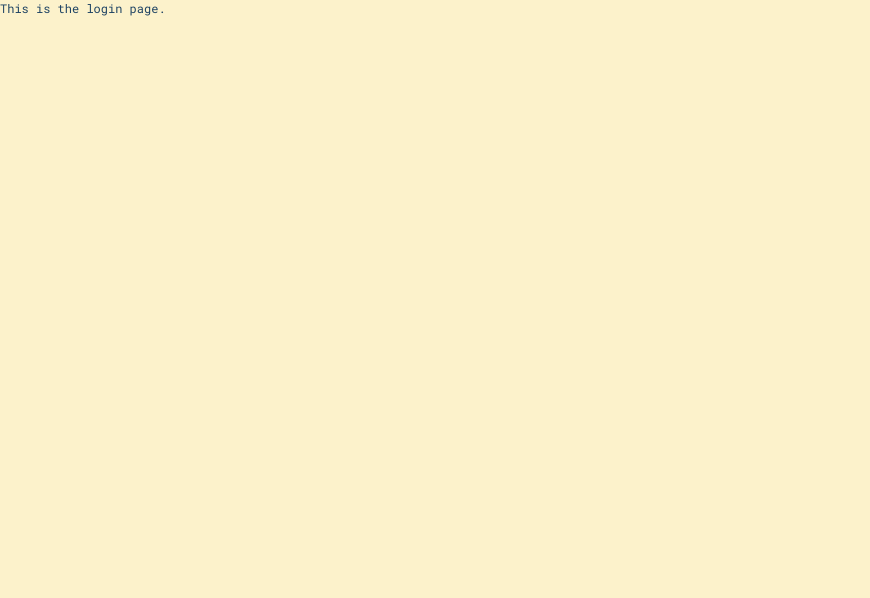
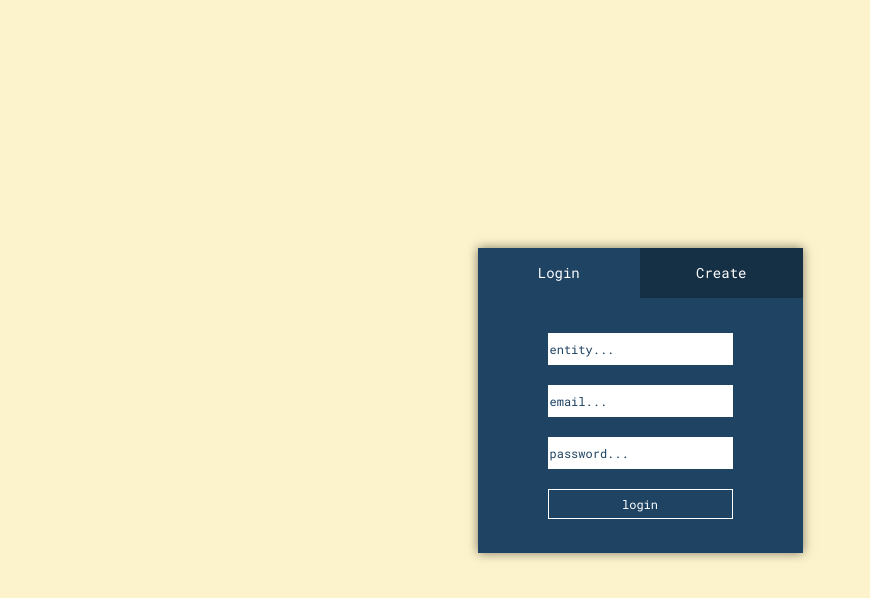
Before and after one commit to paul-schaaf/roomr, a React (Create React App) app in the folder client-roomr/: page /login in a window 1280 px wide. Shown: the top 598 px of the page, without its empty margins (0-870 px from the left). Built offline with nearby package versions, Linux system fonts and the light colour scheme.

Commit message:
styled loginpage

```diff
--- /dev/null
+++ b/client-roomr/src/components/loginPage/LoginPage.css
@@ -0,0 +1,80 @@
+.login-page{
+  display: flex;
+  justify-content: center;
+  align-items: center;
+  height:100vh;
+  width:100%;
+}
+
+.login-box {
+  color:white;
+  text-align: center;
+  box-sizing: border-box;
+  height:305px;
+  width:325px;
+  background: #1E4363;
+  box-shadow:0 0 10px rgba(0, 0, 0, 0.5);
+}
+
+
+.login-box__tabs {
+  height:50px;
+  width:100%;
+  display: flex;
+  font-size:14px;
+}
+
+.login-box__tabs div {
+  display: flex;
+  align-items: center;
+  justify-content: center;
+  width:50%;
+}
+
+.login-box__tabs__create {
+  background: #152F45;
+}
+
+.login-box__form-box {
+  padding-top:15px;
+  padding-left:70px;
+  padding-right:70px;
+}
+
+.login-box__form-box form {
+  margin:0;
+  display:flex;
+  flex-direction: column;
+}
+
+.login-box__form-box__input{
+  border:none;
+  margin-top:20px;
+  height:30px;
+  font-size:12px;
+  font-family: 'Roboto Mono', monospace;
+}
+
+.login-box__form-box__input::placeholder {
+  color: #1E4363;
+}
+
+.login-submit {
+  border:none;
+  margin-top:20px;
+  height:30px;
+  font-size:12px;
+  font-family: 'Roboto Mono', monospace;
+
+  cursor: pointer;
+
+  background: #1E4363;
+  color:white;
+  border:1px solid white;
+}
+
+.login-submit:hover {
+  background: white;
+  color:#1E4363;
+  transition: .3s ease;
+}
--- a/client-roomr/src/components/loginPage/LoginPage.js
+++ b/client-roomr/src/components/loginPage/LoginPage.js
@@ -1,8 +1,26 @@
 import React from 'react';
+import './LoginPage.css';
 
 class LoginPage extends React.Component {
   render () {
-    return <div>This is the login page.</div>
+    return (
+      <div className="login-page">
+        <div className="login-box">
+          <div className="login-box__tabs">
+            <div className="login-box__tabs__login">Login</div>
+            <div className="login-box__tabs__create">Create</div>
+          </div>
+          <div className="login-box__form-box">
+            <form>
+              <input className="login-box__form-box__input" type="text" placeholder="entity..."></input>
+              <input className="login-box__form-box__input"type="text" placeholder="email..."></input>
+              <input className="login-box__form-box__input"type="text" placeholder="password..."></input>
+              <input className="login-submit" type="submit" value="login"></input>
+            </form>
+          </div>
+        </div>
+      </div>
+    )
   }
 }
 
```
